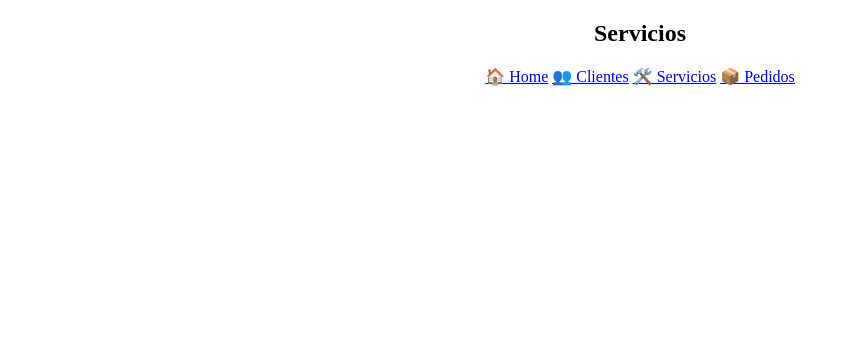
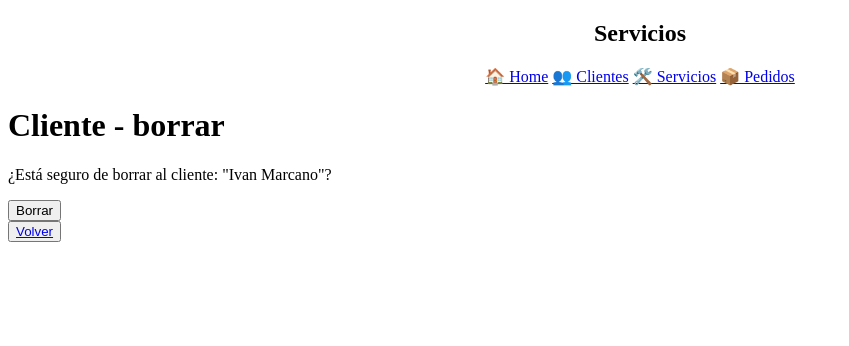
Before and after one commit to ivancho15/practica_servicios, a Django app: template src/practica_servicios/templates/practica_servicios/cliente_confirm_delete.html in a window 1280 px wide. Shown: the top 346 px of the page, without its empty margins (0-849 px from the left). Run offline with Django 5.2, Linux system fonts and the light colour scheme; the template is opened without the code that fills it: values that come from a table or form of the project are taken from there, others are empty; data comes from the database, SQL or seed files in the repository.

Commit message:
delete clientes

```diff
--- /dev/null
+++ b/src/practica_servicios/forms.py
@@ -0,0 +1,2 @@
+from django import forms
+from practica_servicios.models import Cliente
--- a/src/practica_servicios/templates/practica_servicios/cliente_confirm_delete.html
+++ b/src/practica_servicios/templates/practica_servicios/cliente_confirm_delete.html
@@ -3,6 +3,12 @@
 
 {% block contenido %}
 
-
+        <h1> Cliente - borrar </h1>
+        <p>¿Está seguro de borrar al cliente: "{{ cliente.nombre_cliente }} {{ cliente.apellido_cliente }}"?</p>
+        <form method="post">
+            {% csrf_token %}
+            <button type="submit">Borrar</button>
+        </form>
+        <button><a href="{% url 'practica_servicios:cliente_list' %}">Volver</a></button>
 
 {% endblock contenido %}
--- a/src/practica_servicios/templates/practica_servicios/cliente_detail.html
+++ b/src/practica_servicios/templates/practica_servicios/cliente_detail.html
@@ -11,4 +11,6 @@
     <p>Email: {{ cliente.email_cliente}}</p>
     <p>Domicilio: {{ cliente.domicilo_cliente}}</p>
 
+     <button><a href="{% url 'practica_servicios:cliente_list' %}">Volver</a></button>
+
 {% endblock contenido %}
--- a/src/practica_servicios/templates/practica_servicios/cliente_list.html
+++ b/src/practica_servicios/templates/practica_servicios/cliente_list.html
@@ -7,7 +7,7 @@
         <li> <p>{{ cliente }}
             | <a href= "{%url 'practica_servicios:cliente_detail' cliente.id %}">👁️‍🗨️</a>
             | <a href="#">✏️</a>
-            | <a href="#">🗑️</a>
+            | <a href="{% url 'practica_servicios:cliente_delete' cliente.id %}">🗑️</a>
         </p>
     {% empty %}
         <p>No Hay registros </p>
--- a/src/practica_servicios/urls.py
+++ b/src/practica_servicios/urls.py
@@ -10,4 +10,5 @@ urlpatterns = [
     path('servicios/', servicio.ServicioList.as_view(), name='servicios'),
     path('pedidos/', pedido.PedidoList.as_view(), name='pedidos'),
     path('clientes/detail/<int:pk>', cliente.ClienteDetail.as_view(), name='cliente_detail'),
+    path('clientes/delete/<int:pk>', cliente.ClienteDelete.as_view(), name='cliente_delete'),
 ]
```
Also changed, not shown: src/practica_servicios/views/cliente.py (+10 -1 lines).
